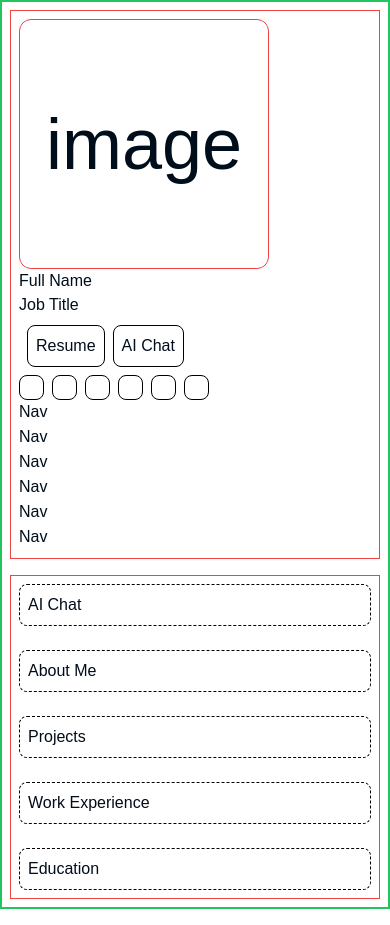
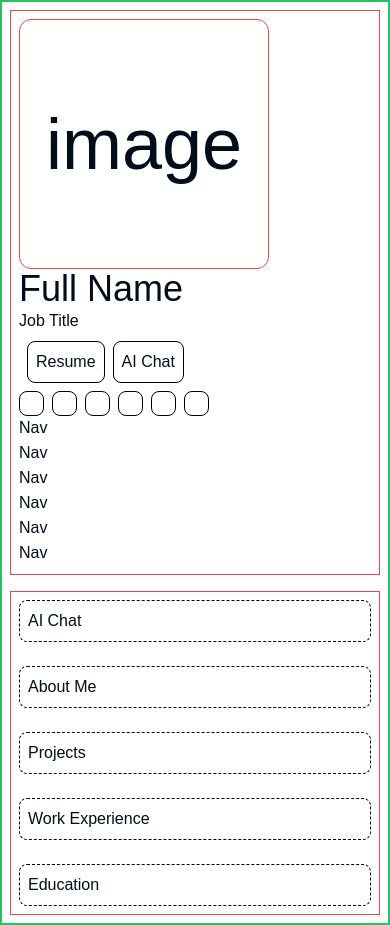
Before and after one commit to jwbw29/portfolio_v2, a Next.js app: page / in a window 390 px wide. Built offline with nearby package versions, Linux system fonts and the light colour scheme; a web font is replaced by a local one.

Commit message:
Refactor page structure and improve layout for better responsiveness

```diff
--- a/src/styles/globals.css
+++ b/src/styles/globals.css
@@ -61,7 +61,30 @@
 
 /* @media (prefers-color-scheme: dark) {
   :root {
-    TODO copy the dark theme colors here
+    --background: #000d1a;
+    --foreground: #f7faff;
+    --card: #000d1a;
+    --card-foreground: #f7faff;
+    --popover: #000d1a;
+    --popover-foreground: #f7faff;
+    --primary: #f7faff;
+    --primary-foreground: #112240;
+    --secondary: #2d3847;
+    --secondary-foreground: #f7faff;
+    --muted: #2d3847;
+    --muted-foreground: #91a4b8;
+    --accent: #2d3847;
+    --accent-foreground: #f7faff;
+    --destructive: #7a1a1a;
+    --destructive-foreground: #f7faff;
+    --border: #2d3847;
+    --input: #2d3847;
+    --ring: #d4e1ed;
+    --chart-1: #3366ff;
+    --chart-2: #339999;
+    --chart-3: #ffaa66;
+    --chart-4: #cc66ff;
+    --chart-5: #ff3366;
   }
 } */
 
@@ -75,4 +98,10 @@
   .testBorder {
     @apply border border-red-500;
   }
+  h1 {
+    @apply text-4xl;
+  }
+  .subtitle {
+    @apply text-base font-light;
+  }
 }
```
